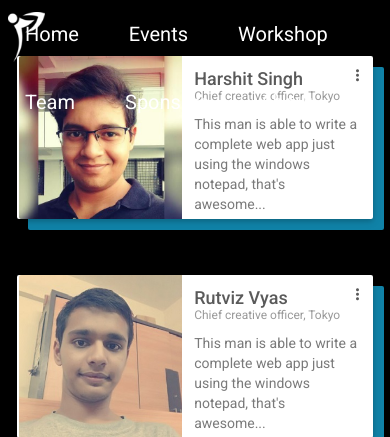
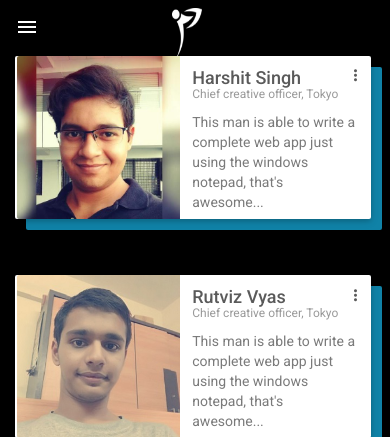
Before and after one commit to rutviz/Projections-17, a PHP site: page /team.php in a window 390 px wide. Shown: the top 437 px of the page. Run offline with PHP 8.4, Linux system fonts and the light colour scheme; some libraries are stand-ins or nearby versions; some web fonts are replaced.

Commit message:
header mobile friendly

```diff
--- a/css/style.css
+++ b/css/style.css
@@ -1,5 +1,5 @@
 .shade{
-	opacity:0.8s;
+	opacity:0.8;
 }
 .layer{
 	position:fixed;
--- a/events.php
+++ b/events.php
@@ -3,7 +3,7 @@
 <head>
 	<meta charset="UTF-8">
 	<meta name="viewport" content="width=device-width, initial-scale=1">
-
+	<link href="http://fonts.googleapis.com/icon?family=Material+Icons" rel="stylesheet">
 	<link href='http://fonts.googleapis.com/css?family=Open+Sans:400,300,600,700' rel='stylesheet' type='text/css'>
 	 <link rel="stylesheet" href="https://cdnjs.cloudflare.com/ajax/libs/materialize/0.97.8/css/materialize.min.css">
 	 <!-- CSS reset -->
@@ -274,7 +274,9 @@
 <script>
  $(document).ready(function(){
       $('.parallax').parallax();
+	  $(".button-collapse").sideNav();
     });
+
  function navcolor(){
  	 if (document.body.scrollTop > 350 || document.documentElement.scrollTop > 350) {
         $("header").css("background-color","#000");
--- a/header.html
+++ b/header.html
@@ -52,12 +52,34 @@ header #menu{
 #logo{
 	position:absolute;
 	padding: 12px 8px;
-	height:50px;
+	height:30px;
+	margin-left:10%;
 	animation-delay:3s;
 }
+.nav{
+	color:white !important;
+	padding:15px;
+	position:absolute;
+}
+#logo1{
+	width:30px;
+	margin:2%;
+	margin-left:45%;
+}
+#sidenav-overlay{
+	z-index:1 !important;
+}
+#side ul li a{
+	color:black!important;
+}
+
 /* End */</style>
 <header	class="">
-<div id="logo" class="animated zoomIn"><img src="images/logo1.png" height="50px"></img></div>
+	<div class="hide-on-large-only nav" ><a href="#" data-activates="slide-out" class="button-collapse"><i class="material-icons" style="color:white">menu</i></a></div>
+	<div id="logo" class="animated hide-on-med-and-down zoomIn"><img src="images/logo1.png" height="50px"></img></div>
+	<div id="logo1" class="animated hide-on-large-only zoomIn"><img src="images/logo1.png" height="50px"></img></div>
+
+
 	<div id="menu">
 	<ul class="hide-on-med-and-down">
 		<!--<li><img src="images/logo.png"></img></li>-->
@@ -69,29 +91,15 @@ header #menu{
 	  <li><a href="#about">About</a></li>
 	</ul>
 	</div>
-</header>
-<!--
-<div class="navbar-fixed">
- <nav>
-    <div class="nav-wrapper cyan">
-      <a href="#!" class="brand-logo responsive"><img src="images/logo.png"  style="margin-left:20px;margin-top:10px;">Projections17</img></a>
-      <a href="#" data-activates="mobile-demo" class="button-collapse"><i class="material-icons">menu</i></a>
-      <ul class="right hide-on-med-and-down">
-        <li><a href="sass.html">Home</a></li>
-        <li><a href="badges.html">Events</a></li>
-        <li><a href="collapsible.html">Workshop</a></li>
-        <li><a href="mobile.html">Team</a></li>
-        <li><a href="mobile.html">Sponsors</a></li>
-        <li><a href="mobile.html">About</a></li>
-      </ul>
-      <ul class="side-nav" id="mobile-demo" style="width:200px;">
-         <li><a href="sass.html">Home</a></li>
-        <li><a href="badges.html">Events</a></li>
-        <li><a href="collapsible.html">Workshop</a></li>
-        <li><a href="mobile.html">Team</a></li>
-        <li><a href="mobile.html">Sponsors</a></li>
-        <li><a href="mobile.html">About</a></li>
+	<div id="side">
+	<ul id="slide-out" class="side-nav left-align" style="width:220px;color:black!important;z-index:9999 !important">
+
+	   <li><a class="waves-effect" href="index.php"><i class="material-icons">home</i>Home</a></li>
+		<li><a class="waves-effect" href="events.php"><i class="material-icons">code</i>Event</a></li>
+		<li><a class="waves-effect" href="workshop.php"><i class="material-icons">nature_people</i>Workshop</a></li>
+		<li><a class="waves-effect" href="team.php"><i class="material-icons">contact_mail</i>Team</a></li>
+		<li><a class="waves-effect" href="sponsor.php"><i class="material-icons">query_builder</i>Sponsors</a></li>
+		<li><a class="waves-effect" href="about.php"><i class="material-icons">info_outline</i>About</a></li>
 	</ul>
 	</div>
-  </nav>
-  </div>-->
+</header>
--- a/team.php
+++ b/team.php
@@ -1,9 +1,13 @@
 <!DOCTYPE html>
 <html>
 <head>
-<meta charset="UTF-8"/>
-<meta name="description" content="Team Page & details"/>
-<meta name="viewport" content="width=device-width, initial-scale=1, maximum-scale=1"/>
+<meta charset="UTF-8">
+	<meta name="viewport" content="width=device-width, initial-scale=1">
+	<link href="http://fonts.googleapis.com/icon?family=Material+Icons" rel="stylesheet">
+	<link href='http://fonts.googleapis.com/css?family=Open+Sans:400,300,600,700' rel='stylesheet' type='text/css'>
+	 <link rel="stylesheet" href="https://cdnjs.cloudflare.com/ajax/libs/materialize/0.97.8/css/materialize.min.css">
+
+
 <title>Team Page
 </title>
 <link rel="stylesheet" type="text/css" href="./css/team.css">
@@ -108,14 +112,20 @@
 		<p class="review__content review__content--small">This man is able to write a complete web app just using the windows notepad, that's awesome...</p></article>
 	</div>
 </div>
+<script src="https://ajax.googleapis.com/ajax/libs/jquery/2.1.3/jquery.min.js">
+</script>
 
+<script src="https://cdnjs.cloudflare.com/ajax/libs/materialize/0.97.8/js/materialize.min.js"></script>
+<script src="./js/main.min.js">
+ $(document).ready(function(){
+      $('.parallax').parallax();
+	  $(".button-collapse").sideNav();
+    });
+</script>
 </body>
 
 <link href="https://fonts.googleapis.com/css?family=Roboto:400,400italic,300italic,300,500,500italic" rel="stylesheet" type="text/css"/>
 
 <link rel="stylesheet" type="text/css" href="./css/main.min.css"/>
-<script src="https://ajax.googleapis.com/ajax/libs/jquery/2.1.3/jquery.min.js">
-</script>
-<script src="./js/main.min.js">
-</script>
+
 </html>
--- a/workshop.php
+++ b/workshop.php
@@ -54,8 +54,9 @@
 <script src="https://cdnjs.cloudflare.com/ajax/libs/materialize/0.97.8/js/materialize.min.js"></script>
 
 <script>
- $(document).ready(function(){
+  $(document).ready(function(){
       $('.parallax').parallax();
+	  $(".button-collapse").sideNav();
     });
  function navcolor(){
  	 if (document.body.scrollTop > 350 || document.documentElement.scrollTop > 350) {
```
Also changed, not shown: index.php (+31 -6 lines). Lines whose indentation alone changed are shown as unchanged.
